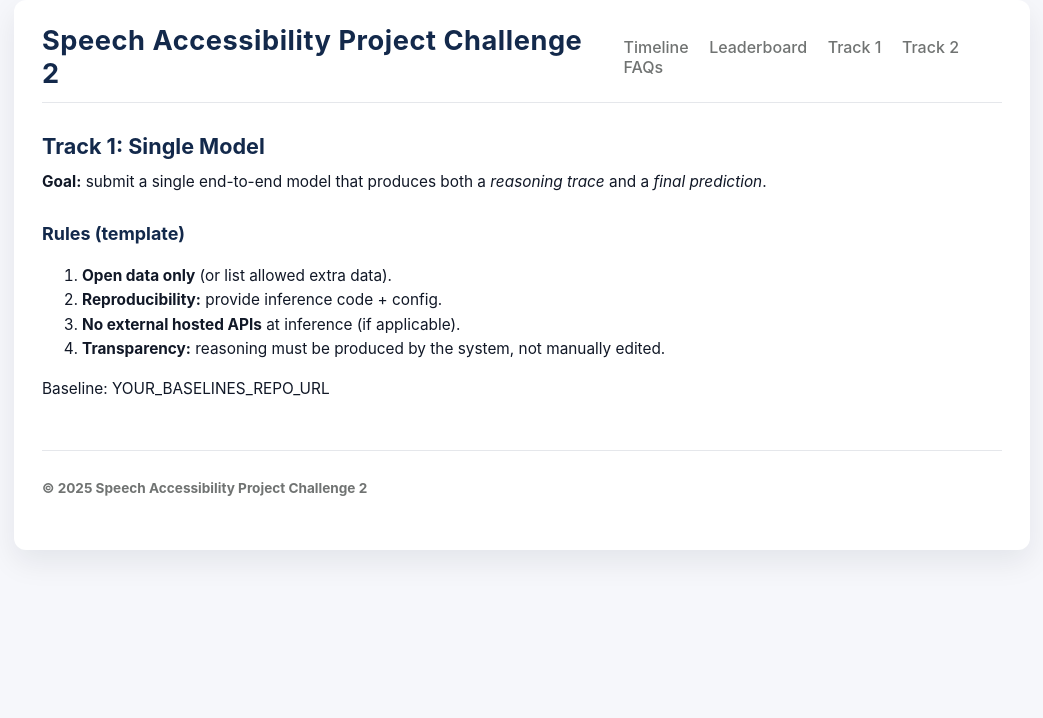
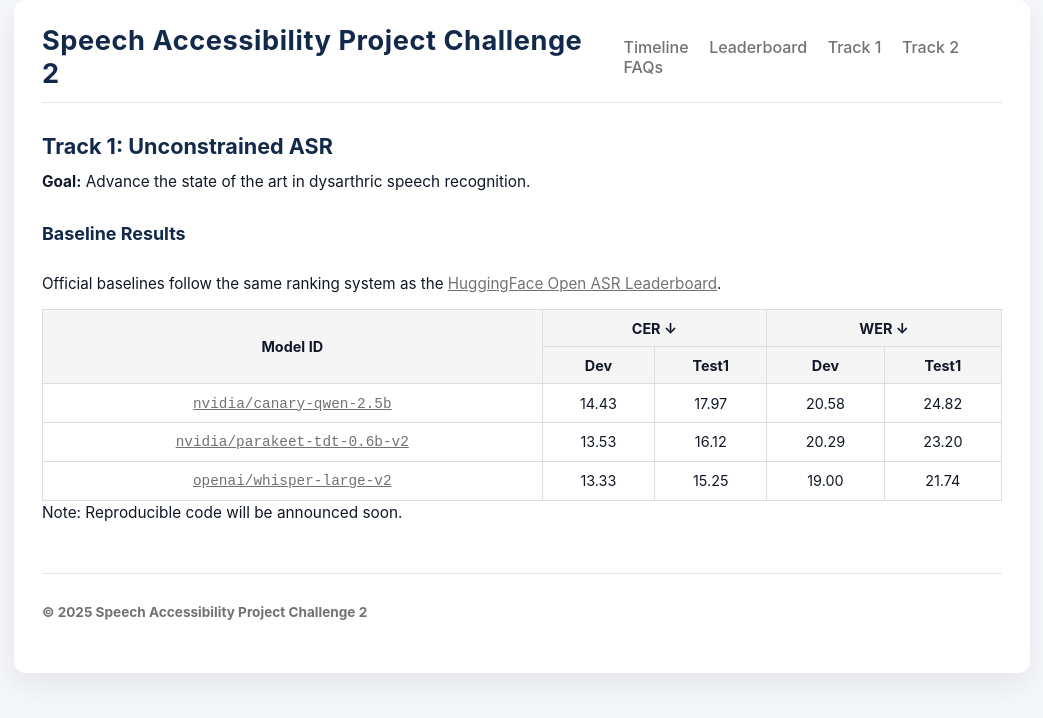
Before and after one commit to xiuwenz2/SAPC2-website, a Jekyll site: the page built from pages/track1.md, in a window 1280 px wide. Shown: the top 718 px of the page, without its empty margins (118-1161 px from the left). Built offline with Jekyll 4.4.1, drawn with Linux system fonts in a browser that asks for light colours.

Commit message:
Update track1.md

```diff
--- a/pages/track1.md
+++ b/pages/track1.md
@@ -4,14 +4,60 @@ title: "Track 1"
 permalink: /track1/
 ---
 
-## Track 1: Single Model
+## Track 1: Unconstrained ASR
 
-**Goal:** submit a single end-to-end model that produces both a *reasoning trace* and a *final prediction*.
+**Goal:** Advance the state of the art in dysarthric speech recognition.
 
-### Rules (template)
-1. **Open data only** (or list allowed extra data).
-2. **Reproducibility:** provide inference code + config.
-3. **No external hosted APIs** at inference (if applicable).
-4. **Transparency:** reasoning must be produced by the system, not manually edited.
+### Baseline Results
 
-Baseline: YOUR_BASELINES_REPO_URL
+<div class="baseline-block">
+
+  <p class="baseline-note">
+    Official baselines follow the same ranking system as the <a href="https://huggingface.co/spaces/hf-audio/open_asr_leaderboard">HuggingFace Open ASR Leaderboard</a>.<br>
+    <!-- Official baselines and reproducible code are available at
+    <a href="YOUR_BASELINES_REPO_URL" target="_blank" rel="noopener">this repository</a>. -->
+  </p>
+
+  <div class="table-wrapper">
+    <table class="baseline-table">
+      <thead>
+        <tr>
+          <th rowspan="2">Model ID</th>
+          <th colspan="2">CER ↓</th>
+          <th colspan="2">WER ↓</th>
+        </tr>
+        <tr>
+          <th>Dev</th>
+          <th>Test1</th>
+          <th>Dev</th>
+          <th>Test1</th>
+        </tr>
+      </thead>
+      <tbody>
+        <tr>
+          <td><code><a href="https://huggingface.co/nvidia/canary-qwen-2.5b">nvidia/canary-qwen-2.5b</a></code></td>
+          <td>14.43</td>
+          <td>17.97</td>
+          <td>20.58</td>
+          <td>24.82</td>
+        </tr>
+        <tr>
+          <td><code><a href="https://huggingface.co/nvidia/parakeet-tdt-0.6b-v2">nvidia/parakeet-tdt-0.6b-v2</a></code></td>
+          <td>13.53</td>
+          <td>16.12</td>
+          <td>20.29</td>
+          <td>23.20</td>
+        </tr>
+        <tr>
+          <td><code><a href="https://huggingface.co/openai/whisper-large-v2">openai/whisper-large-v2</a></code></td>
+          <td>13.33</td>
+          <td>15.25</td>
+          <td>19.00</td>
+          <td>21.74</td>
+        </tr>
+      </tbody>
+    </table>
+  </div>
+  Note: Reproducible code will be announced soon.
+
+</div>
```
